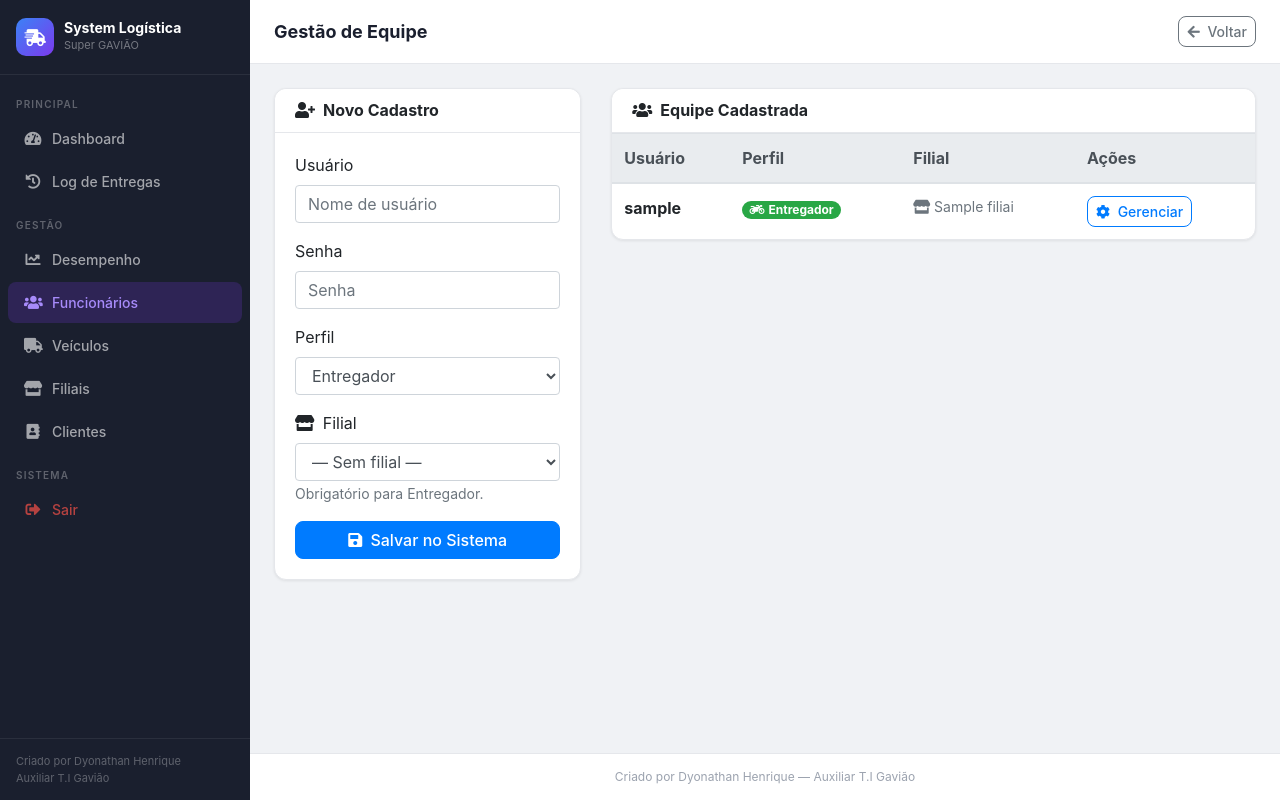
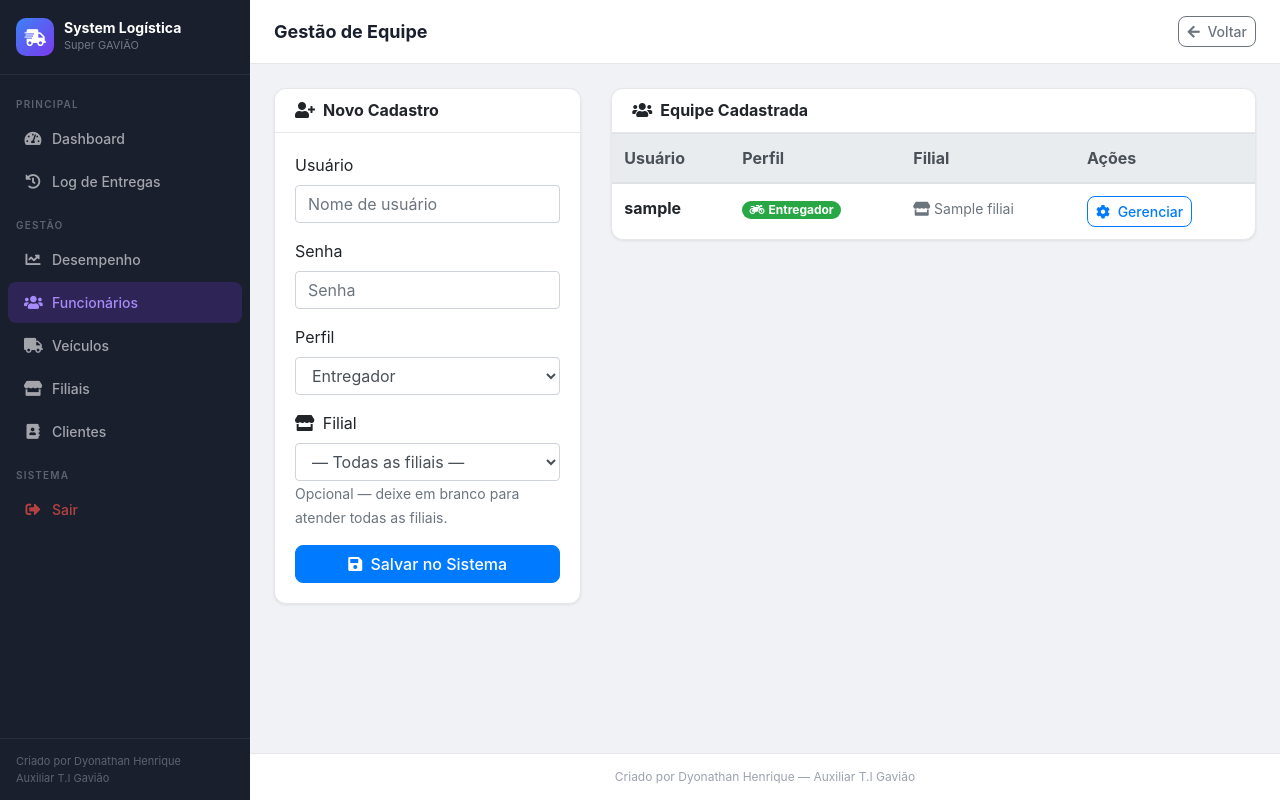
Before and after one commit to Dyonathan-Queiroz/Sistema-de-logistica, a FastAPI app: template app/templates/gestao_funcionarios.html in a window 1280 px wide. Run offline with FastAPI, Linux system fonts and the light colour scheme; the template is opened without the code that fills it: most values are stand-ins (such as "Sample title", 1, 10 or a date in 2020).

Commit message:
feat(entregador): mostrar nro_checkout, seq_docto e filial nos cards; entregador sem filial fixa
- dashboard_entregador: substitui cupom_fiscal por chips de Caixa
  (nro_checkout) e Doc (seq_docto) nos cards Disponíveis e Em Rota;
  adiciona nome da filial em ambos os cards
- main.py: passa filiais_map no contexto da rota /entregador
- gestao_funcionarios: filial torna-se opcional para entregadores
  (suporte a alta rotatividade / atende todas as lojas); tabela exibe
  badge "Todas as filiais" quando filial_id é nulo

Co-Authored-By: Claude Sonnet 4.6 <noreply@anthropic.com>

```diff
--- a/app/main.py
+++ b/app/main.py
@@ -191,13 +191,16 @@ async def dashboard_entregador(
 
     link_rota = gerar_link_rota(em_rota, cidade=cidade_filial)
 
+    filiais_map = {f.id: f for f in db.query(Filial).all()}
+
     return templates.TemplateResponse(
         request=request,
         name="dashboard_entregador.html",
         context={
-            "disponiveis": disponiveis,
-            "em_rota": em_rota,
-            "link_rota": link_rota,
+            "disponiveis":  disponiveis,
+            "em_rota":      em_rota,
+            "link_rota":    link_rota,
+            "filiais_map":  filiais_map,
         },
     )
 
--- a/app/templates/gestao_funcionarios.html
+++ b/app/templates/gestao_funcionarios.html
@@ -35,15 +35,15 @@
                             <option value="gestor">Gestor</option>
                         </select>
                     </div>
-                    <div class="form-group" id="filial-group">
+                    <div class="form-group">
                         <label for="filial_id"><i class="fas fa-store mr-1"></i> Filial</label>
                         <select class="form-control" id="filial_id" name="filial_id">
-                            <option value="">— Sem filial —</option>
+                            <option value="">— Todas as filiais —</option>
                             {% for f in filiais %}
                             <option value="{{ f.id }}">{{ f.nome }}{% if f.cidade %} ({{ f.cidade }}){% endif %}</option>
                             {% endfor %}
                         </select>
-                        <small class="text-muted">Obrigatório para Entregador.</small>
+                        <small class="text-muted">Opcional — deixe em branco para atender todas as filiais.</small>
                     </div>
                     <button type="submit" class="btn btn-primary btn-block">
                         <i class="fas fa-save mr-1"></i> Salvar no Sistema
@@ -81,11 +81,11 @@
                                     <span class="badge badge-pill badge-success"><i class="fas fa-motorcycle mr-1"></i>Entregador</span>
                                     {% endif %}
                                 </td>
-                                <td class="text-muted small col-mob-hide">
+                                <td class="col-mob-hide">
                                     {% if f.filial_id %}
-                                        <i class="fas fa-store mr-1"></i>{% for fil in filiais %}{% if fil.id == f.filial_id %}{{ fil.nome }}{% endif %}{% endfor %}
+                                        <span class="text-muted small"><i class="fas fa-store mr-1"></i>{% for fil in filiais %}{% if fil.id == f.filial_id %}{{ fil.nome }}{% endif %}{% endfor %}</span>
                                     {% else %}
-                                        —
+                                        <span class="badge badge-pill" style="background:rgba(22,163,74,.15);color:#16a34a;border:1px solid rgba(22,163,74,.3);font-size:11px;"><i class="fas fa-globe mr-1"></i>Todas as filiais</span>
                                     {% endif %}
                                 </td>
                                 <td>
```
Also changed, not shown: app/templates/dashboard_entregador.html (+35 -7 lines).
